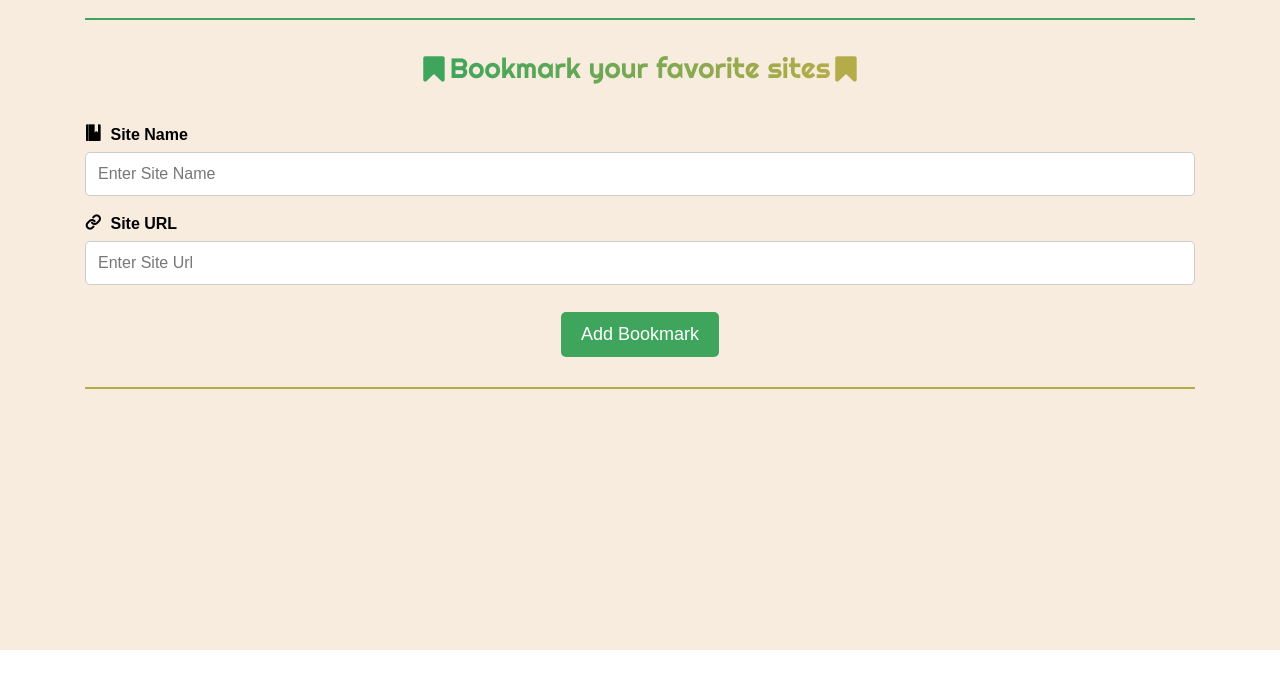
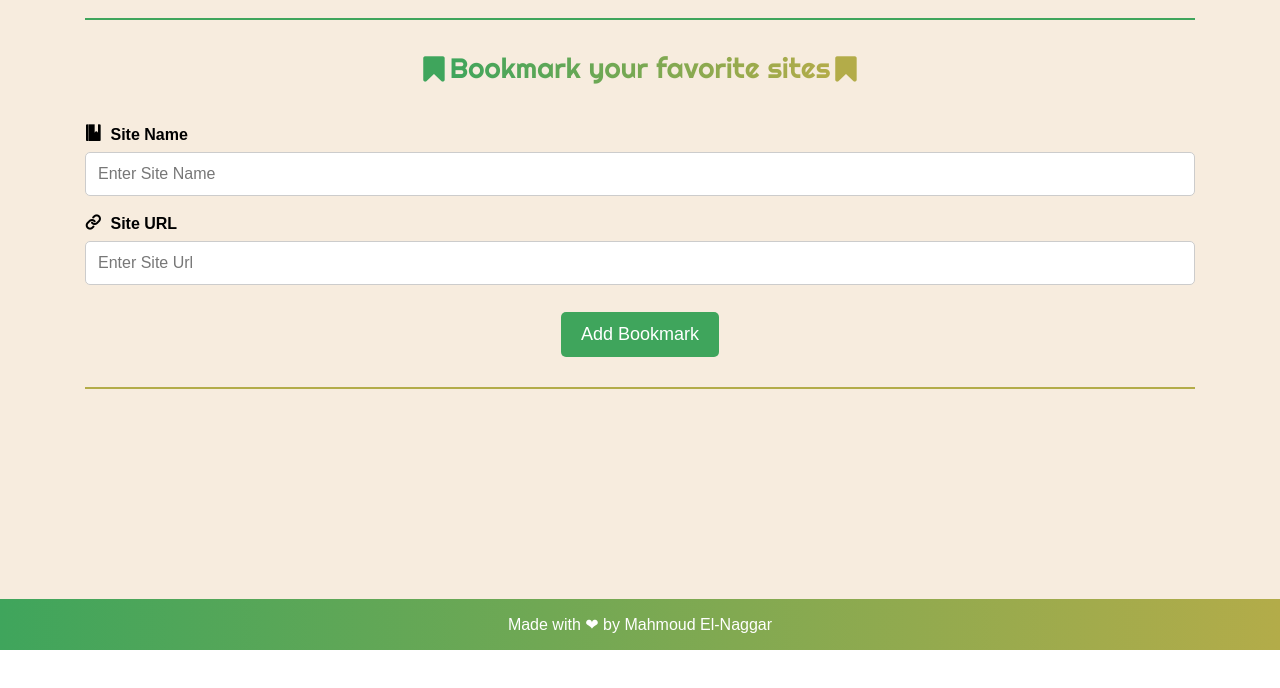
Before and after one commit to mahmouddnnaggar/Bookmark, a plain HTML site: page index.html in a window 1280 px wide. Shown: the part 150-838 px from the top of the page. Before the commit the page ends 800 px from the top, so only its background shows below. Drawn offline with Linux system fonts and the light colour scheme; files whose address does not match are found by name; a web font is replaced by a local one.

Commit message:
add my name:"))

```diff
--- a/assets/css/main.css
+++ b/assets/css/main.css
@@ -91,6 +91,7 @@ ul {
   display: flex;
   justify-content: center;
   align-items: flex-start;
+  margin-bottom: 3.125rem;
 }
 .app .layer {
   position: absolute;
@@ -416,3 +417,20 @@ ul {
 .app button#deleteAllBtn:hover {
   background-color: #b34020;
 }
+/* ^ footer style */
+footer {
+  position: fixed;
+  bottom: 0;
+  left: 0;
+  width: 100%;
+  background-image: linear-gradient(
+    to right,
+    var(--first-gradient-color),
+    var(--second-gradient-color)
+  );
+  margin-inline: auto;
+
+  color: white;
+  padding: 1rem;
+  text-align: center;
+}
--- a/index.html
+++ b/index.html
@@ -97,6 +97,11 @@
           Delete All Bookmarks
         </button>
       </div>
+      <footer>
+        <p>
+          Made with <span>❤</span> by <a href="https://www.facebook.com/profile.php?id=100057238871457" target="_blank">Mahmoud El-Naggar</a>
+        </p>
+      </footer>
     </div>
     <!-- ^ our main js file -->
     <script src="assets/js/main.js"></script>
```
